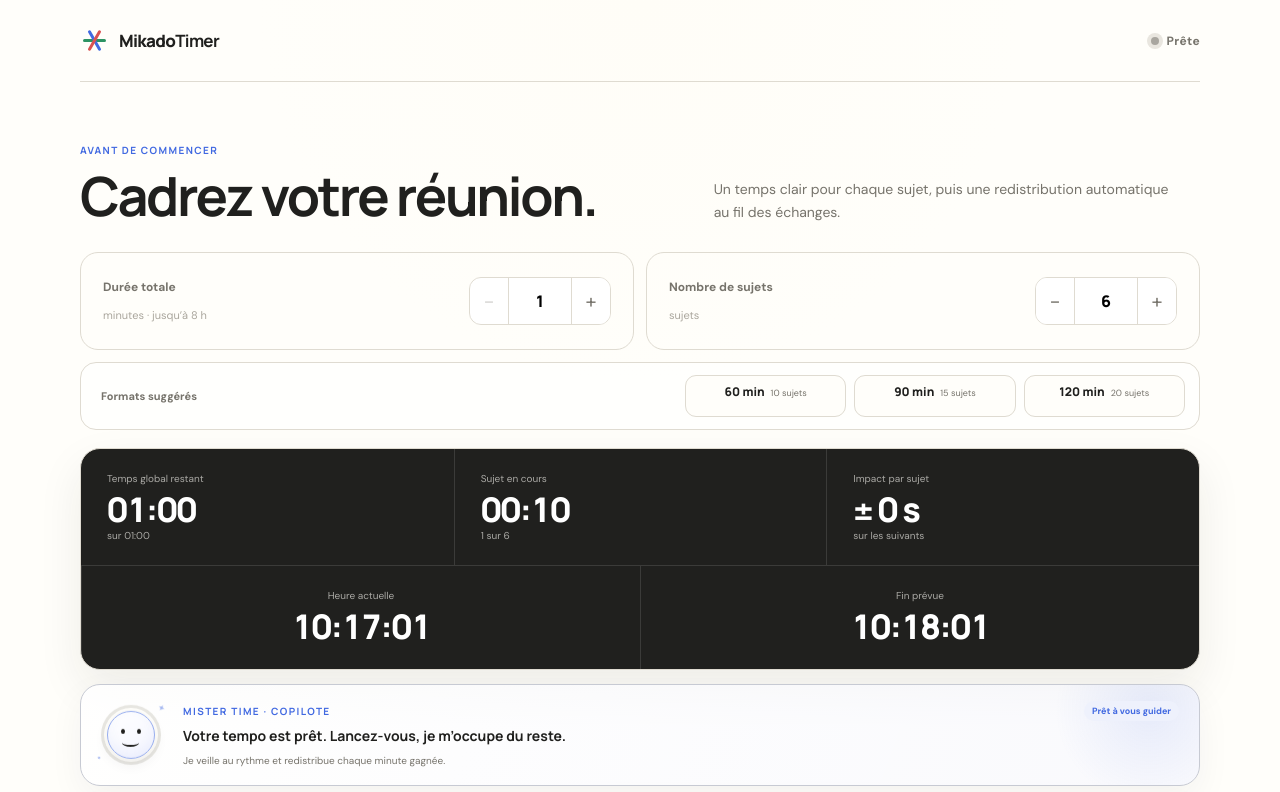
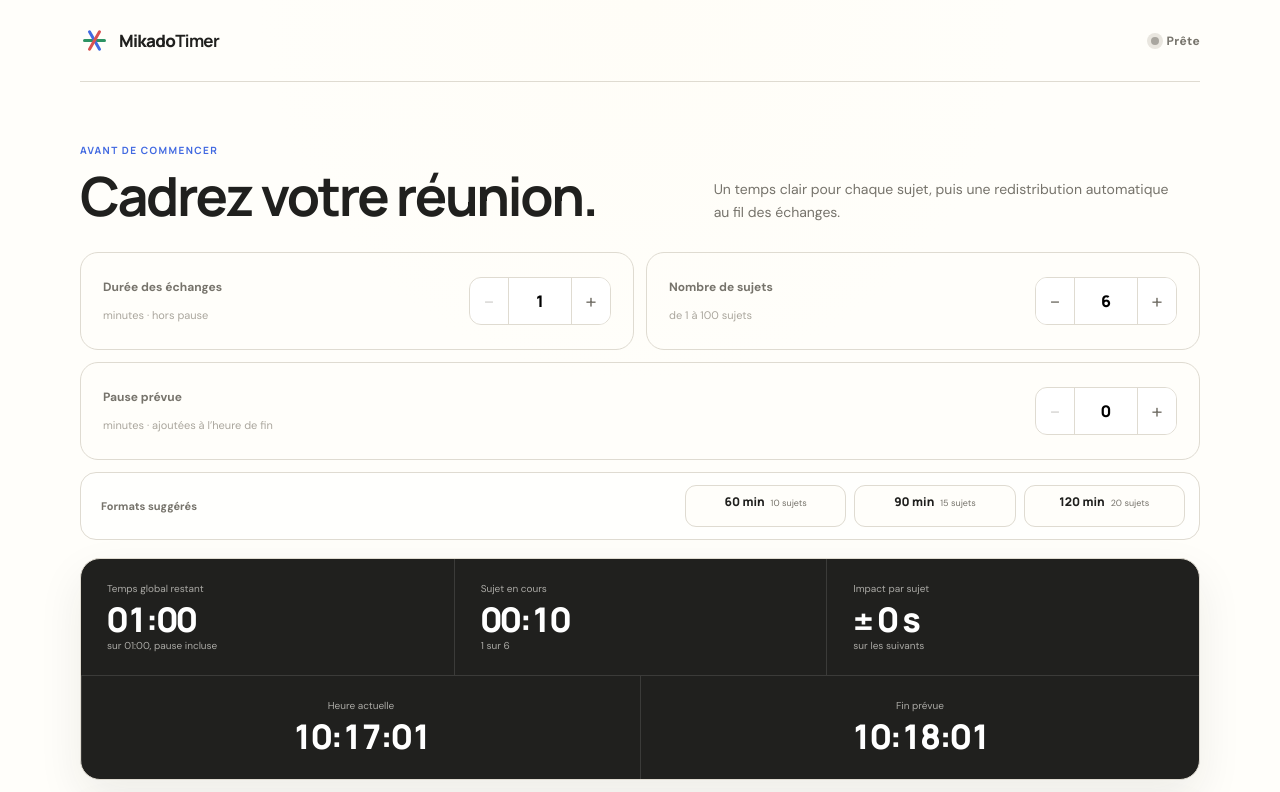
Before and after one commit to pierkiroule/Tim, a React (Vite) app: page / in a window 1280 px wide. Shown: the top 792 px of the page. Built offline with nearby package versions, Linux system fonts and the light colour scheme.

Commit message:
Prévoit la pause sans pénaliser les sujets

```diff
--- a/src/components/Assistant.jsx
+++ b/src/components/Assistant.jsx
@@ -20,7 +20,9 @@ export function Assistant({ meeting, remaining }) {
   const detail = meeting.finished
     ? `${meeting.subjectCount} sujets parcourus ensemble.`
     : meeting.paused
-      ? `${formatTime(meeting.pauseSpent)} de pause déjà redistribuée.`
+      ? meeting.pauseSpent <= meeting.pauseAllowance
+        ? `${formatTime(meeting.pauseAllowance - meeting.pauseSpent)} de pause prévue encore disponible.`
+        : `${formatTime(meeting.pauseSpent - meeting.pauseAllowance)} au-delà de la pause prévue, redistribuée en direct.`
       : !meeting.started
       ? 'Je veille au rythme et redistribue chaque minute gagnée.'
       : remaining < 0
--- a/src/components/Configuration.jsx
+++ b/src/components/Configuration.jsx
@@ -1,4 +1,4 @@
-import { MAX_DURATION, MAX_SUBJECTS, MIN_DURATION, MIN_SUBJECTS } from '../domain/meeting'
+import { MAX_DURATION, MAX_PLANNED_PAUSE, MAX_SUBJECTS, MIN_DURATION, MIN_PLANNED_PAUSE, MIN_SUBJECTS } from '../domain/meeting'
 import { Stepper } from './Stepper'
 
 const PRESETS = [
@@ -15,14 +15,15 @@ export function Configuration({ meeting, onConfigure }) {
         <p>Un temps clair pour chaque sujet, puis une redistribution automatique au fil des échanges.</p>
       </div>
       <div className="config-grid">
-        <Stepper id="duration" label="Durée totale" value={meeting.duration} unit="minutes · jusqu’à 8 h" min={MIN_DURATION} max={MAX_DURATION} step={1} disabled={meeting.started} onChange={(duration) => onConfigure(duration, meeting.subjectCount)} />
-        <Stepper id="subjects" label="Nombre de sujets" value={meeting.subjectCount} unit="sujets" min={MIN_SUBJECTS} max={MAX_SUBJECTS} step={1} disabled={meeting.started} onChange={(count) => onConfigure(meeting.duration, count)} />
+        <Stepper id="duration" label="Durée des échanges" value={meeting.duration} unit="minutes · hors pause" min={MIN_DURATION} max={MAX_DURATION} step={1} disabled={meeting.started} onChange={(duration) => onConfigure(duration, meeting.subjectCount, meeting.plannedPauseMinutes)} />
+        <Stepper id="subjects" label="Nombre de sujets" value={meeting.subjectCount} unit="de 1 à 100 sujets" min={MIN_SUBJECTS} max={MAX_SUBJECTS} step={1} disabled={meeting.started} onChange={(count) => onConfigure(meeting.duration, count, meeting.plannedPauseMinutes)} />
+        <Stepper id="planned-pause" label="Pause prévue" value={meeting.plannedPauseMinutes} unit="minutes · ajoutées à l’heure de fin" min={MIN_PLANNED_PAUSE} max={MAX_PLANNED_PAUSE} step={1} disabled={meeting.started} onChange={(pause) => onConfigure(meeting.duration, meeting.subjectCount, pause)} />
       </div>
       <div className="presets" aria-label="Configurations prédéfinies">
         <span>Formats suggérés</span>
         <div className="preset-list">
           {PRESETS.map((preset) => {
-            const active = meeting.duration === preset.duration && meeting.subjectCount === preset.subjectCount
+            const active = meeting.duration === preset.duration && meeting.subjectCount === preset.subjectCount && meeting.plannedPauseMinutes === 0
             return (
               <button className={`preset ${active ? 'preset--active' : ''}`} type="button" key={preset.duration} disabled={meeting.started} onClick={() => onConfigure(preset.duration, preset.subjectCount)} aria-pressed={active}>
                 <strong>{preset.duration} min</strong><small>{preset.subjectCount} sujets</small>
--- a/src/components/Dashboard.jsx
+++ b/src/components/Dashboard.jsx
@@ -15,7 +15,7 @@ export function Dashboard({ meeting, meetingTime, subjectTime, impact }) {
   const endTime = new Date(now.getTime() + meetingTime * 1000)
   return (
     <section className="dashboard" aria-label="Indicateurs de la réunion">
-      <article className="dashboard-global"><span>Temps global restant</span><strong className={meetingTime < 0 ? 'negative' : ''}>{formatTime(meetingTime, { signed: true })}</strong><small>sur {formatTime(meeting.totalSeconds)}</small></article>
+      <article className="dashboard-global"><span>Temps global restant</span><strong className={meetingTime < 0 ? 'negative' : ''}>{formatTime(meetingTime, { signed: true })}</strong><small>sur {formatTime(meeting.totalSeconds + meeting.pauseAllowance)}, pause incluse</small></article>
       <article className="dashboard-primary"><span>Sujet en cours</span><strong className={subjectTime < 0 ? 'negative' : ''}>{meeting.finished ? 'Terminé' : formatTime(subjectTime, { signed: true })}</strong><small>{meeting.finished ? `${meeting.subjectCount} sujets traités` : `${activeNumber} sur ${meeting.subjectCount}`}</small></article>
       <article><span>Impact par sujet</span><strong className={impact > 0 ? 'positive' : impact < 0 ? 'negative' : ''}>{formatDelta(impact)}</strong><small>sur les suivants</small></article>
       <article className="dashboard-clock"><span>Heure actuelle</span><strong>{formatClock(now)}</strong></article>
--- a/src/domain/meeting.js
+++ b/src/domain/meeting.js
@@ -2,31 +2,37 @@ export const DEFAULT_DURATION = 1
 export const DEFAULT_SUBJECT_COUNT = 6
 export const MIN_DURATION = 1
 export const MAX_DURATION = 480
-export const MIN_SUBJECTS = 2
+export const MIN_SUBJECTS = 1
 export const MAX_SUBJECTS = 100
+export const MIN_PLANNED_PAUSE = 0
+export const MAX_PLANNED_PAUSE = 480
 
 export function clamp(value, minimum, maximum) {
   return Math.min(maximum, Math.max(minimum, value))
 }
 
-export function normalizeConfig(duration, subjectCount) {
+export function normalizeConfig(duration, subjectCount, plannedPauseMinutes = 0) {
   const safeDuration = Number.isFinite(Number(duration)) ? Number(duration) : DEFAULT_DURATION
   const safeCount = Number.isFinite(Number(subjectCount)) ? Number(subjectCount) : DEFAULT_SUBJECT_COUNT
 
+  const safePause = Number.isFinite(Number(plannedPauseMinutes)) ? Number(plannedPauseMinutes) : 0
   return {
     duration: clamp(Math.round(safeDuration), MIN_DURATION, MAX_DURATION),
     subjectCount: clamp(Math.round(safeCount), MIN_SUBJECTS, MAX_SUBJECTS),
+    plannedPauseMinutes: clamp(Math.round(safePause), MIN_PLANNED_PAUSE, MAX_PLANNED_PAUSE),
   }
 }
 
-export function createMeeting(duration = DEFAULT_DURATION, subjectCount = DEFAULT_SUBJECT_COUNT) {
-  const config = normalizeConfig(duration, subjectCount)
+export function createMeeting(duration = DEFAULT_DURATION, subjectCount = DEFAULT_SUBJECT_COUNT, plannedPauseMinutes = 0) {
+  const config = normalizeConfig(duration, subjectCount, plannedPauseMinutes)
   const totalSeconds = config.duration * 60
+  const pauseAllowance = config.plannedPauseMinutes * 60
   const initialShare = totalSeconds / config.subjectCount
 
   return {
     ...config,
     totalSeconds,
+    pauseAllowance,
     initialShare,
     pauseSpent: 0,
     paused: false,
@@ -51,7 +57,7 @@ export function totalSpent(meeting) {
 }
 
 export function meetingRemaining(meeting) {
-  return meeting.totalSeconds - totalSpent(meeting) - meeting.pauseSpent
+  return meeting.totalSeconds + meeting.pauseAllowance - totalSpent(meeting) - meeting.pauseSpent
 }
 
 export function activeSubject(meeting) {
@@ -90,13 +96,17 @@ export function tickMeeting(meeting, elapsedSeconds) {
   if (meeting.finished || elapsedSeconds <= 0) return meeting
   if (meeting.paused) {
     const remainingCount = meeting.subjects.filter((subject) => !subject.done).length
+    const previousOverage = Math.max(0, meeting.pauseSpent - meeting.pauseAllowance)
+    const nextPauseSpent = meeting.pauseSpent + elapsedSeconds
+    const nextOverage = Math.max(0, nextPauseSpent - meeting.pauseAllowance)
+    const timeToRedistribute = nextOverage - previousOverage
     return {
       ...meeting,
-      pauseSpent: meeting.pauseSpent + elapsedSeconds,
+      pauseSpent: nextPauseSpent,
       subjects: meeting.subjects.map((subject) => subject.done ? subject : {
         ...subject,
-        allocation: Math.max(0, subject.allocation - elapsedSeconds / Math.max(1, remainingCount)),
-        pauseDeduction: subject.pauseDeduction + elapsedSeconds / Math.max(1, remainingCount),
+        allocation: Math.max(0, subject.allocation - timeToRedistribute / Math.max(1, remainingCount)),
+        pauseDeduction: subject.pauseDeduction + timeToRedistribute / Math.max(1, remainingCount),
       }),
     }
   }
@@ -124,7 +134,8 @@ export function closeActiveSubject(meeting) {
     return { ...meeting, subjects, running: false, finished: true }
   }
 
-  const pool = Math.max(0, meeting.totalSeconds - meeting.pauseSpent - subjects.reduce((sum, item) => sum + item.spent, 0))
+  const pauseOverage = Math.max(0, meeting.pauseSpent - meeting.pauseAllowance)
+  const pool = Math.max(0, meeting.totalSeconds - pauseOverage - subjects.reduce((sum, item) => sum + item.spent, 0))
   const remainingCount = subjects.filter((subject) => !subject.done).length
   const nextAllocation = remainingCount ? pool / remainingCount : 0
   const redistributed = subjects.map((subject) =>
--- a/src/hooks/useMeetingTimer.js
+++ b/src/hooks/useMeetingTimer.js
@@ -17,11 +17,11 @@ export function useMeetingTimer() {
     return () => window.clearInterval(timer)
   }, [])
 
-  const configure = useCallback((duration, subjectCount) => {
+  const configure = useCallback((duration, subjectCount, plannedPauseMinutes) => {
     setMeeting((current) => {
       if (current.started) return current
-      const config = normalizeConfig(duration, subjectCount)
-      return createMeeting(config.duration, config.subjectCount)
+      const config = normalizeConfig(duration, subjectCount, plannedPauseMinutes)
+      return createMeeting(config.duration, config.subjectCount, config.plannedPauseMinutes)
     })
   }, [])
 
@@ -48,7 +48,7 @@ export function useMeetingTimer() {
 
   const reset = useCallback(() => {
     lastTick.current = performance.now()
-    setMeeting((current) => createMeeting(current.duration, current.subjectCount))
+    setMeeting((current) => createMeeting(current.duration, current.subjectCount, current.plannedPauseMinutes))
     setAnimationKey((key) => key + 1)
     setIntroKey((key) => key + 1)
   }, [])
--- a/src/styles/global.css
+++ b/src/styles/global.css
@@ -68,6 +68,7 @@ h1 { font-size: clamp(32px, 5vw, 54px); line-height: 1.05; }
 h2 { font-size: clamp(22px, 3vw, 31px); line-height: 1.1; }
 .section-heading p { max-width: 470px; margin: 0; color: var(--muted); font-size: 14px; line-height: 1.65; }
 .config-grid { display: grid; grid-template-columns: repeat(2, minmax(0, 1fr)); gap: 12px; }
+.config-grid .field:last-child { grid-column: 1 / -1; }
 .field { position: relative; display: grid; grid-template-columns: 1fr auto; align-items: center; min-height: 98px; padding: 20px 22px; border: 1px solid var(--line); border-radius: 18px; background: color-mix(in srgb, var(--paper) 78%, transparent); }
 .field label { color: var(--muted); font-size: 12px; font-weight: 700; }
 .field-unit { grid-column: 1; color: #aaa69d; font-size: 11px; }
```
Also changed, not shown: 2 other files (tests, documents, lock files or other folders).
